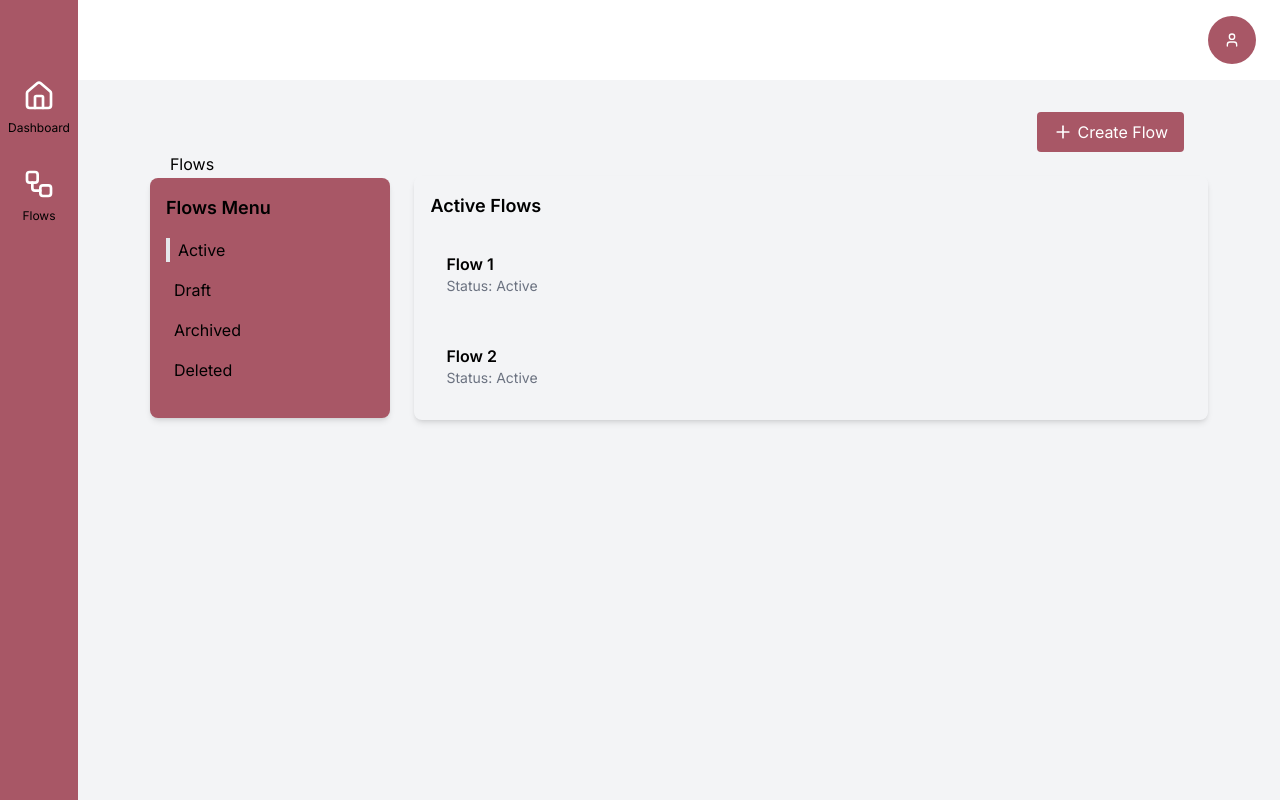
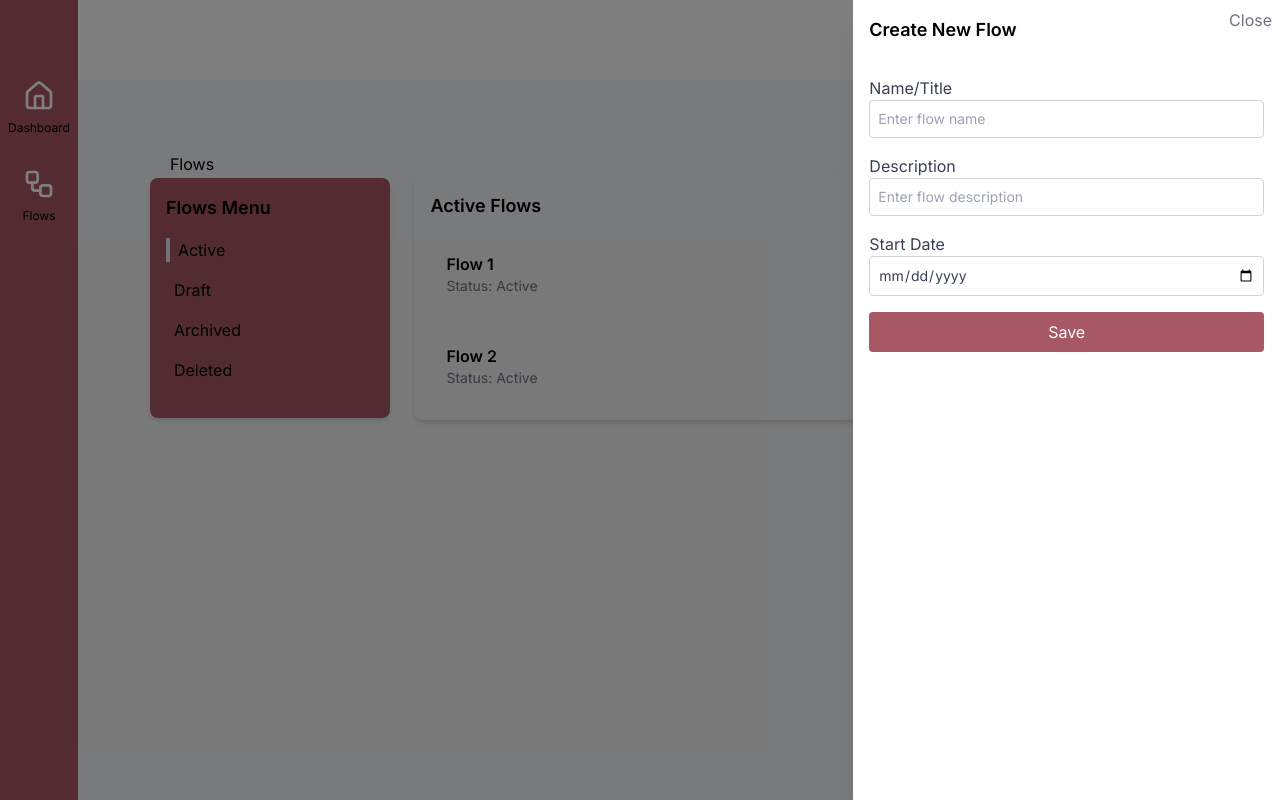
Before and after one commit to dsti-sl/e-referral, a Next.js app: page /flows in a window 1280 px wide. Both pictures are taken after a click on the button "Create Flow". Built offline with nearby package versions, Linux system fonts and the light colour scheme.

Commit message:
Created custom drawer and form components. Set the flow page to create flows and render created flow in the FlowsCard.

```diff
--- a/src/app/flows/layout.tsx
+++ b/src/app/flows/layout.tsx
@@ -1,6 +1,5 @@
 // Layout specific to the "about" page route.
 import { ReactNode } from 'react';
-import Button from '@/components/Button';
 
 export default function FlowsLayout({ children }: { children: ReactNode }) {
   return (
--- a/src/app/flows/page.tsx
+++ b/src/app/flows/page.tsx
@@ -1,25 +1,131 @@
 'use client';
 
-import { useState } from 'react';
+import { useState, useEffect } from 'react';
 import MenuCard from '@/components/MenuCard';
 import FlowsCard from '@/components/FlowsCard';
 import Button from '@/components/Button';
 import { Plus } from 'lucide-react';
+import Drawer from '@/components/ui/Drawer';
+import Forms, { FormsField } from '@/components/ui/Forms';
 
 export default function FlowsPage() {
   const [selectedStatus, setSelectedStatus] = useState<
     'Active' | 'Draft' | 'Archived' | 'Deleted'
   >('Active');
 
-  const flowsData = {
+  const [flowsData, setFlowsData] = useState({
     Active: [
-      { id: 1, name: 'Flow 1' },
-      { id: 2, name: 'Flow 2' },
+      {
+        id: 1,
+        name: 'Flow 1',
+        description: 'Description 1',
+        startDate: '2024-01-01',
+      },
+      {
+        id: 2,
+        name: 'Flow 2',
+        description: 'Description 2',
+        startDate: '2024-01-02',
+      },
     ],
-    Draft: [{ id: 3, name: 'Flow 3' }],
-    Archived: [{ id: 4, name: 'Flow 4' }],
-    Deleted: [{ id: 5, name: 'Flow 5' }],
+    Draft: [
+      {
+        id: 3,
+        name: 'Flow 3',
+        description: 'Description 3',
+        startDate: '2024-02-01',
+      },
+    ],
+    Archived: [
+      {
+        id: 4,
+        name: 'Flow 4',
+        description: 'Description 4',
+        startDate: '2024-03-01',
+      },
+    ],
+    Deleted: [
+      {
+        id: 5,
+        name: 'Flow 5',
+        description: 'Description 5',
+        startDate: '2024-04-01',
+      },
+    ],
+  });
+
+  // Drawer configuration
+  const [isDrawerOpen, setIsDrawerOpen] = useState(false);
+  const [drawerConfig, setDrawerConfig] = useState<{
+    size: 'small' | 'medium' | 'large';
+    position: 'left' | 'right' | 'top' | 'bottom';
+  }>({
+    size: 'medium',
+    position: 'right',
+  });
+
+  // Dynamic form configuration using the custom Forms component
+  const formFields: FormsField[] = [
+    {
+      id: 'name',
+      label: 'Name/Title',
+      type: 'text',
+      placeholder: 'Enter flow name',
+      required: true,
+    },
+    {
+      id: 'description',
+      label: 'Description',
+      type: 'textarea',
+      placeholder: 'Enter flow description',
+      required: true,
+    },
+    {
+      id: 'startDate',
+      label: 'Start Date',
+      type: 'date',
+      placeholder: '',
+      required: true,
+    },
+  ];
+
+  // Handling drawer toggle when the "Create Flow" button is clicked.
+  const handleDrawerToggle = (
+    size: 'small' | 'medium' | 'large',
+    position: 'left' | 'right' | 'top' | 'bottom',
+  ) => {
+    setDrawerConfig({ size, position });
+    setIsDrawerOpen(true);
   };
+
+  const handleSave = (data: { [key: string]: any }) => {
+    const newFlowId = Date.now();
+    const newFlow = {
+      id: newFlowId,
+      name: data.name,
+      description: data.description,
+      startDate: data.startDate,
+    };
+
+    setFlowsData((prevData) => ({
+      ...prevData,
+      Active: [...prevData.Active, newFlow],
+    }));
+
+    setIsDrawerOpen(false);
+  };
+
+  // Fetching saved flows data from local storage on page load.
+  useEffect(() => {
+    const savedFlowsData = localStorage.getItem('flowsData');
+    if (savedFlowsData) {
+      setFlowsData(JSON.parse(savedFlowsData));
+    }
+  }, []);
+
+  useEffect(() => {
+    localStorage.setItem('flowsData', JSON.stringify(flowsData));
+  }, [flowsData]);
 
   return (
     <div className="container mx-auto flex items-center justify-between">
@@ -31,13 +137,24 @@ export default function FlowsPage() {
       </div>
       <div className="fixed right-24 top-24 py-4 pl-20">
         <Button
-          onClick={() => {}}
+          onClick={() => {
+            handleDrawerToggle('medium', 'right');
+          }}
           className="rounded-18 flex items-center gap-1 bg-black px-2 py-2 text-white hover:bg-white hover:text-black"
         >
           <Plus className="h-5 w-5" />
           <span> Create Flow </span>
         </Button>
       </div>
+      <Drawer
+        isOpen={isDrawerOpen}
+        onClose={() => setIsDrawerOpen(false)}
+        size={drawerConfig.size}
+        position={drawerConfig.position}
+      >
+        <h2 className="mb-4 text-lg font-semibold">Create New Flow</h2>
+        <Forms fields={formFields} onSave={handleSave} />
+      </Drawer>
     </div>
   );
 }
--- /dev/null
+++ b/src/components/ui/Drawer.tsx
@@ -0,0 +1,72 @@
+import React from 'react';
+
+interface DrawerProps {
+  isOpen: boolean;
+  onClose: () => void;
+  children: React.ReactNode;
+  size?: 'small' | 'medium' | 'large';
+  position?: 'left' | 'right' | 'top' | 'bottom';
+}
+
+const Drawer: React.FC<DrawerProps> = ({
+  isOpen,
+  onClose,
+  children,
+  size = 'medium',
+  position = 'left',
+}) => {
+  const sizeClasses = {
+    small: 'w-1/4',
+    medium: 'w-1/3',
+    large: 'w-1/2',
+  };
+
+  const positionClasses = {
+    left: 'left-0',
+    right: 'right-0',
+    top: 'top-0',
+    bottom: 'bottom-0',
+  };
+
+  const translateClasses = {
+    left: '-translate-x-full',
+    right: 'translate-x-full',
+    top: '-translate-y-full',
+    bottom: 'translate-y-full',
+  };
+
+  const activeTranslateClasses = {
+    left: 'translate-x-0',
+    right: '-translate-x-0',
+    top: 'translate-y-0',
+    bottom: '-translate-y-0',
+  };
+
+  return (
+    <>
+      {isOpen && (
+        <div className="fixed inset-0 z-50 flex">
+          <div
+            className="fixed inset-0 bg-black bg-opacity-50"
+            onClick={onClose}
+          ></div>
+          <div
+            className={`fixed ${positionClasses[position]} ${
+              sizeClasses[size]
+            } ${isOpen ? activeTranslateClasses[position] : translateClasses[position]} ${position === 'left' || position === 'right' ? 'h-full' : 'w-full'} bg-white p-4 shadow-xl transition-transform duration-300 ease-in-out`}
+          >
+            <button
+              className="absolute right-2 top-2 text-gray-500 hover:text-gray-700"
+              onClick={onClose}
+            >
+              Close
+            </button>
+            {children}
+          </div>
+        </div>
+      )}
+    </>
+  );
+};
+
+export default Drawer;
--- /dev/null
+++ b/src/components/ui/Forms.tsx
@@ -0,0 +1,60 @@
+import React, { useState } from 'react';
+
+export interface FormsField {
+  id: string;
+  label: string;
+  type: 'text' | 'textarea' | 'number' | 'email' | 'password' | 'date';
+  placeholder: string;
+  required: boolean;
+}
+
+interface FormsProps {
+  fields: FormsField[];
+  onSave: (data: { [key: string]: any }) => void;
+}
+
+const Forms: React.FC<FormsProps> = ({ fields, onSave }) => {
+  const [formState, setFormState] = useState<{ [key: string]: any }>({});
+
+  const handleChange = (
+    e: React.ChangeEvent<HTMLInputElement | HTMLTextAreaElement>,
+  ) => {
+    setFormState({
+      ...formState,
+      [e.target.id]: e.target.value,
+    });
+  };
+
+  const handleSubmit = (e: React.FormEvent) => {
+    e.preventDefault();
+    onSave(formState);
+  };
+
+  return (
+    <form onSubmit={handleSubmit} className="mt-8 flex flex-col space-y-4">
+      {fields.map((field) => (
+        <div key={field.id} className="flex flex-col">
+          <label htmlFor={field.id} className="text-gray-700">
+            {field.label}
+          </label>
+          <input
+            id={field.id}
+            type={field.type}
+            placeholder={field.placeholder}
+            required={field.required}
+            onChange={handleChange}
+            className="rounded border border-gray-300 p-2 text-sm text-gray-700"
+          />
+        </div>
+      ))}
+      <button
+        type="submit"
+        className="rounded bg-erefer-rose px-4 py-2 text-white hover:bg-white focus:outline-none"
+      >
+        Save
+      </button>
+    </form>
+  );
+};
+
+export default Forms;
```
